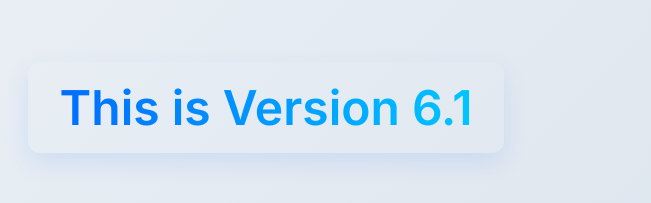
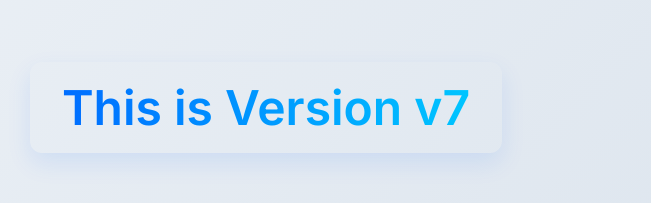
Before and after one commit to Sachin-Sharma-5807/myrepo, a plain HTML site: page index.html in a window 1280 px wide. Shown: the part 293-496 px from the top of the page, without its empty margins (374-1025 px from the left). Drawn offline with Linux system fonts and the light colour scheme.

Commit message:
this change version 7 of html ocde

```diff
--- a/index.html
+++ b/index.html
@@ -8,7 +8,7 @@
   <link rel="stylesheet" href="style.css" />
 </head>
 <body>
-  <h1>This is Version 6.1</h1>
+  <h1>This is Version v7</h1>
 
 </body>
 </html>
```
